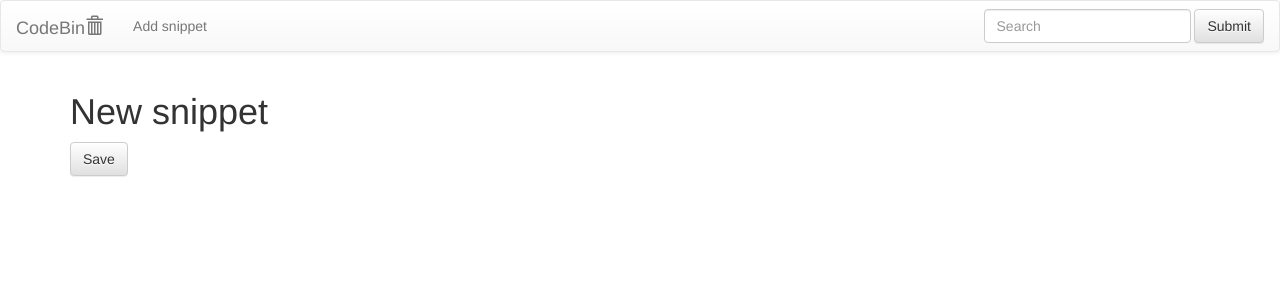
After one commit to qwad1000/stp, a Django app: template templates/codebin/snippet_edit.html in a window 1280 px wide. The commit adds this page. Shown: the top 300 px of the page. Run offline with Django 3.2, Linux system fonts and the light colour scheme; the template is opened without the code that fills it, so the values that code supplies are empty; some libraries are stand-ins or nearby versions.

Commit message:
Add snippet post form

```diff
--- a/codebin/urls.py
+++ b/codebin/urls.py
@@ -5,5 +5,6 @@ from . import views
 
 urlpatterns = [
     url(r'^$', views.snippet_list, name='snippet_list'),
-    url(r'^snippet/(?P<base58>[{0}]+)/$'.format(alphabet), views.snippet_view, name='snippet_view')
+    url(r'^snippet/new/$', views.snippet_new, name='snippet_new'),
+    url(r'^snippet/(?P<base58>[{0}]+)/$'.format(alphabet), views.snippet_view, name='snippet_view'),
 ]
--- a/stp/settings.py
+++ b/stp/settings.py
@@ -37,6 +37,7 @@ INSTALLED_APPS = [
     'django.contrib.sessions',
     'django.contrib.messages',
     'django.contrib.staticfiles',
+    'bootstrapform',
     'codebin',
 ]
 
--- a/templates/codebin/base.html
+++ b/templates/codebin/base.html
@@ -15,13 +15,13 @@
 <nav class="navbar navbar-default">
     <div class="container-fluid">
         <div class="navbar-header">
-            <a class="navbar-brand" href="">
+            <a class="navbar-brand" href="/">
                 CodeBin<span class="glyphicon glyphicon-trash"></span>
             </a>
         </div>
 
         <ul class="nav navbar-nav">
-            <li><a href="">Add snippet</a></li>
+            <li><a href="{% url 'snippet_new' %}">Add snippet</a></li>
         </ul>
         <form class="navbar-form navbar-right" role="search">
             <div class="form-group">
--- /dev/null
+++ b/templates/codebin/snippet_edit.html
@@ -0,0 +1,21 @@
+{% extends 'codebin/base.html' %}
+{% load bootstrap %}
+
+{% block content %}
+    <h1>New snippet</h1>
+    <form method="POST" class="post-form">
+        {% csrf_token %}
+{#        <div class="form-group">#}
+{#            <label>Snippet title</label>#}
+{#            <input type="text" class="form-control">#}
+{#        </div>#}
+{##}
+{#        <div class="form-group">#}
+{#            <label>Snippet title</label>#}
+{#            {{ form.form_content }}#}
+{#            <textarea class="form-control"> </textarea>#}
+{#        </div>#}
+            {{ form|bootstrap }}
+        <button type="submit" class="save btn btn-default">Save</button>
+    </form>
+{% endblock %}
```
Also changed, not shown: codebin/forms.py (added, +11 -0 lines), codebin/views.py (+17 -1 lines).
